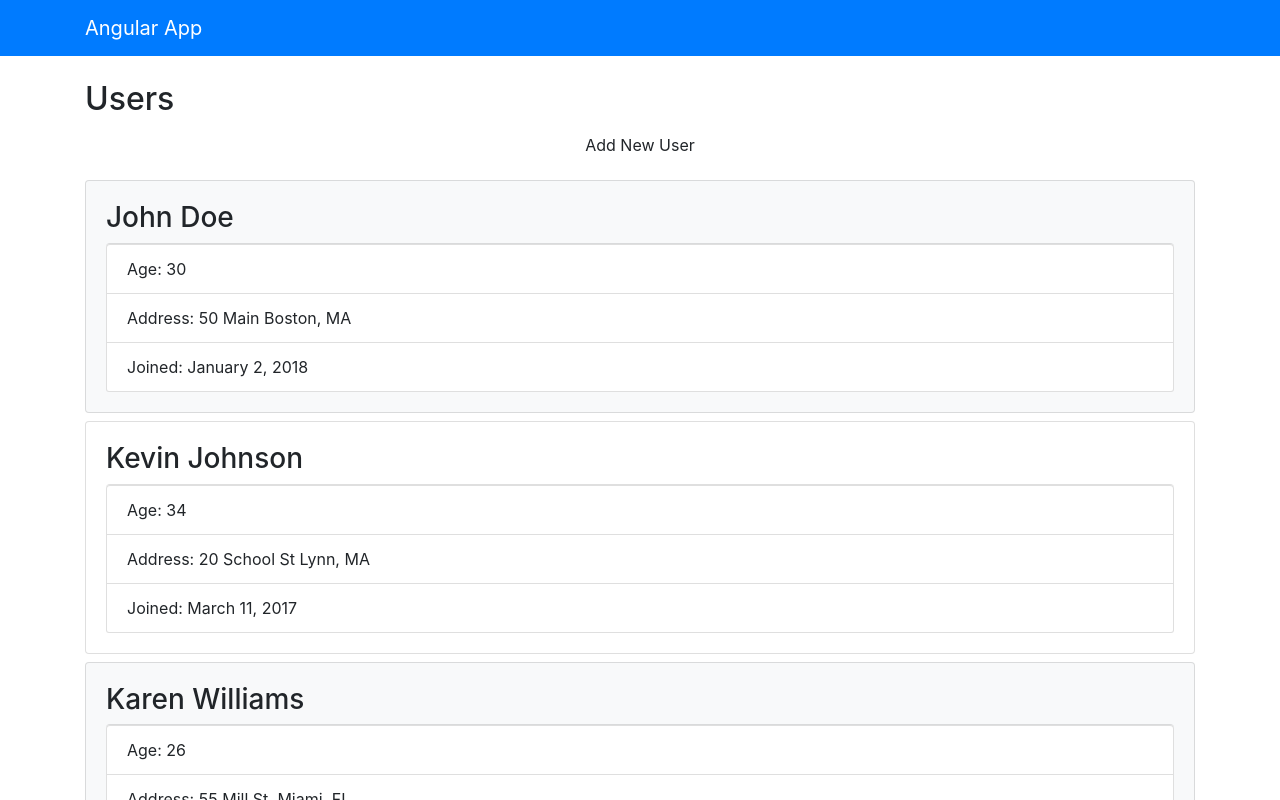
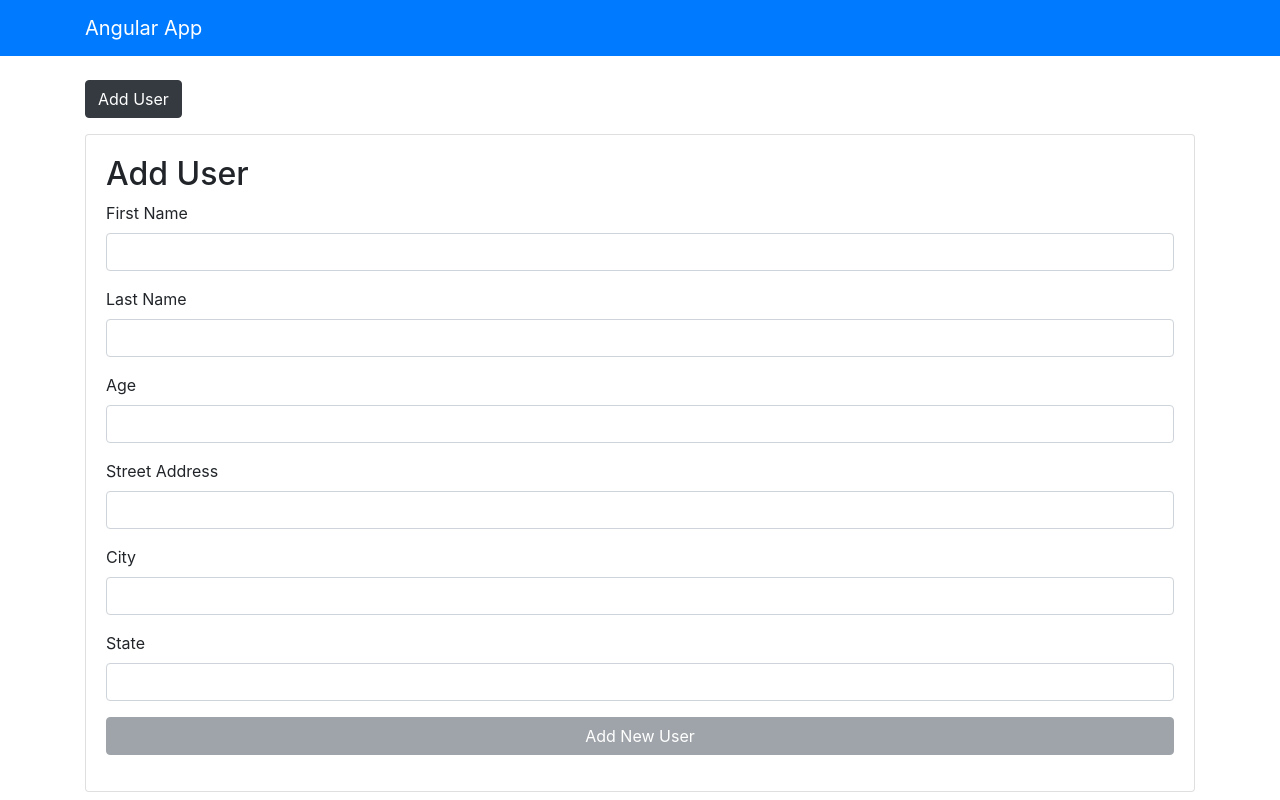
Before and after one commit to abecel22/angular-app-tutorial, an Angular app: page / in a window 1280 px wide. Shown: the top 800 px of the page. Built offline with nearby package versions, Linux system fonts and the light colour scheme.

Commit message:
Added toggling buttons, Inputs, 2 way binding.

```diff
--- a/angular.json
+++ b/angular.json
@@ -21,6 +21,7 @@
             "assets": ["src/favicon.ico", "src/assets"],
             "styles": [
               "src/styles.css",
+              "./node_modules/font-awesome/css/font-awesome.css",
               "./node_modules/bootstrap/dist/css/bootstrap.css"
             ],
             "scripts": [
--- a/package.json
+++ b/package.json
@@ -22,6 +22,7 @@
     "@angular/router": "^6.0.3",
     "bootstrap": "4.0.0-beta.2",
     "core-js": "^2.5.4",
+    "font-awesome": "^4.7.0",
     "jquery": "^3.3.1",
     "popper.js": "^1.14.3",
     "rxjs": "^6.0.0",
--- a/src/app/app.module.ts
+++ b/src/app/app.module.ts
@@ -1,5 +1,6 @@
 import { BrowserModule } from '@angular/platform-browser';
 import { NgModule } from '@angular/core';
+import { FormsModule } from '@angular/forms';
 
 import { AppComponent } from './app.component';
 import { UserComponent } from './components/user/user.component';
@@ -8,7 +9,7 @@
 
 @NgModule({
   declarations: [AppComponent, UserComponent, UsersComponent, NavbarComponent],
-  imports: [BrowserModule],
+  imports: [BrowserModule, FormsModule],
   providers: [],
   bootstrap: [AppComponent]
 })
--- a/src/app/components/users/users.component.html
+++ b/src/app/components/users/users.component.html
@@ -1,9 +1,44 @@
-<h2>Users</h2>
-<button [disabled]="!enableAdd" class="btn btn-block mb-3">Add New User</button>
+<button class="btn btn-dark mb-3" (click)="showUserForm = !showUserForm">Add User</button>
+<div class="card card-body mb-3" *ngIf="showUserForm">
+  <h2>Add User</h2>
+  <form (submit)="onSubmit($event)">
+    <div class="form-group">
+      <label>First Name</label>
+      <input type="text" [(ngModel)]="user.firstName" class="form-control" name="firstName">
+    </div>
+    <div class="form-group">
+      <label>Last Name</label>
+      <input type="text" [(ngModel)]="user.lastName" class="form-control" name="lastName">
+    </div>
+    <div class="form-group">
+      <label>Age</label>
+      <input type="number" [(ngModel)]="user.age" class="form-control" name="age">
+    </div>
+    <div class="form-group">
+      <label>Street Address</label>
+      <input type="text" [(ngModel)]="user.address.street" class="form-control" name="street">
+    </div>
+    <div class="form-group">
+      <label>City</label>
+      <input type="text" [(ngModel)]="user.address.city" class="form-control" name="city">
+    </div>
+    <div class="form-group">
+      <label>State</label>
+      <input type="text" [(ngModel)]="user.address.state" class="form-control" name="state">
+    </div>
+    <button (click)="addUser()" [disabled]="user.firstName == '' || user.lastName == ''" class="btn btn-secondary btn-block mb-3">Add New User</button>
+  </form>
+</div>
 <ul class="list-unstyled" *ngIf="loaded && users.length > 0">
   <li class="card card-body mb-2" *ngFor="let user of users" [class.bg-light]="user.isActive">
-    <h3>{{ user.firstName }} {{ user.lastName }}</h3>
-    <ul class="list-group" *ngIf="showExtended && user.age && user.address">
+    <h3>{{ user.firstName }} {{ user.lastName }}
+      <small *ngIf="user.age && user.address">
+        <button (click)="user.hide = !user.hide;" class="btn btn-dark btn-sm">
+          <i [ngClass]="user.hide ? 'fa fa-plus' : 'fa fa-minus'"></i>
+        </button>
+      </small>
+    </h3>
+    <ul class="list-group" *ngIf="!user.hide && user.age && user.address">
       <li class="list-group-item">Age: {{ user.age }}</li>
       <li class="list-group-item">Address: {{ user.address.street }} {{ user.address.city }}, {{ user.address.state }}</li>
       <li class="list-group-item">Joined: {{ user.registered | date: "longDate"}}</li>
--- a/src/app/components/users/users.component.ts
+++ b/src/app/components/users/users.component.ts
@@ -9,10 +9,21 @@
   styleUrls: ['./users.component.css']
 })
 export class UsersComponent implements OnInit {
+  user: User = {
+    firstName: '',
+    lastName: '',
+    age: null,
+    address: {
+      street: '',
+      city: '',
+      state: ''
+    }
+  };
   users: User[];
   showExtended: boolean = true;
   loaded: boolean = false;
-  enableAdd: boolean = true;
+  enableAdd: boolean = false;
+  showUserForm: boolean = true;
 
   constructor() {}
 
@@ -28,7 +39,8 @@
           state: 'MA'
         },
         isActive: true,
-        registered: new Date('01/02/2018 08:30:00')
+        registered: new Date('01/02/2018 08:30:00'),
+        hide: true
       },
       {
         firstName: 'Kevin',
@@ -40,7 +52,8 @@
           state: 'MA'
         },
         isActive: false,
-        registered: new Date('03/11/2017 06:30:00')
+        registered: new Date('03/11/2017 06:30:00'),
+        hide: true
       },
       {
         firstName: 'Karen',
@@ -52,13 +65,36 @@
           state: 'FL'
         },
         isActive: true,
-        registered: new Date('11/02/2016 10:30:00')
+        registered: new Date('11/02/2016 10:30:00'),
+        hide: true
       }
     ];
     this.loaded = true;
   }
 
-  addUser(user: User) {
-    this.users.push(user);
+  addUser() {
+    this.user.isActive = true;
+    this.user.registered = new Date();
+    this.users.unshift(this.user);
+    this.user = {
+      firstName: '',
+      lastName: '',
+      age: null,
+      address: {
+        street: '',
+        city: '',
+        state: ''
+      }
+    };
   }
+
+  onSubmit(e) {
+    e.preventDefault();
+    console.log(234);
+  }
+
+  // Method was not needed . Just added to click event in HTML template.
+  // toggleHide(user: User) {
+  //   user.hide = !user.hide;
+  // }
 }
--- a/src/app/models/User.ts
+++ b/src/app/models/User.ts
@@ -9,4 +9,5 @@
   };
   isActive?: boolean;
   registered?: any;
+  hide?: boolean;
 }
```
Also changed, not shown: 1 other file (tests, documents, lock files or other folders).
